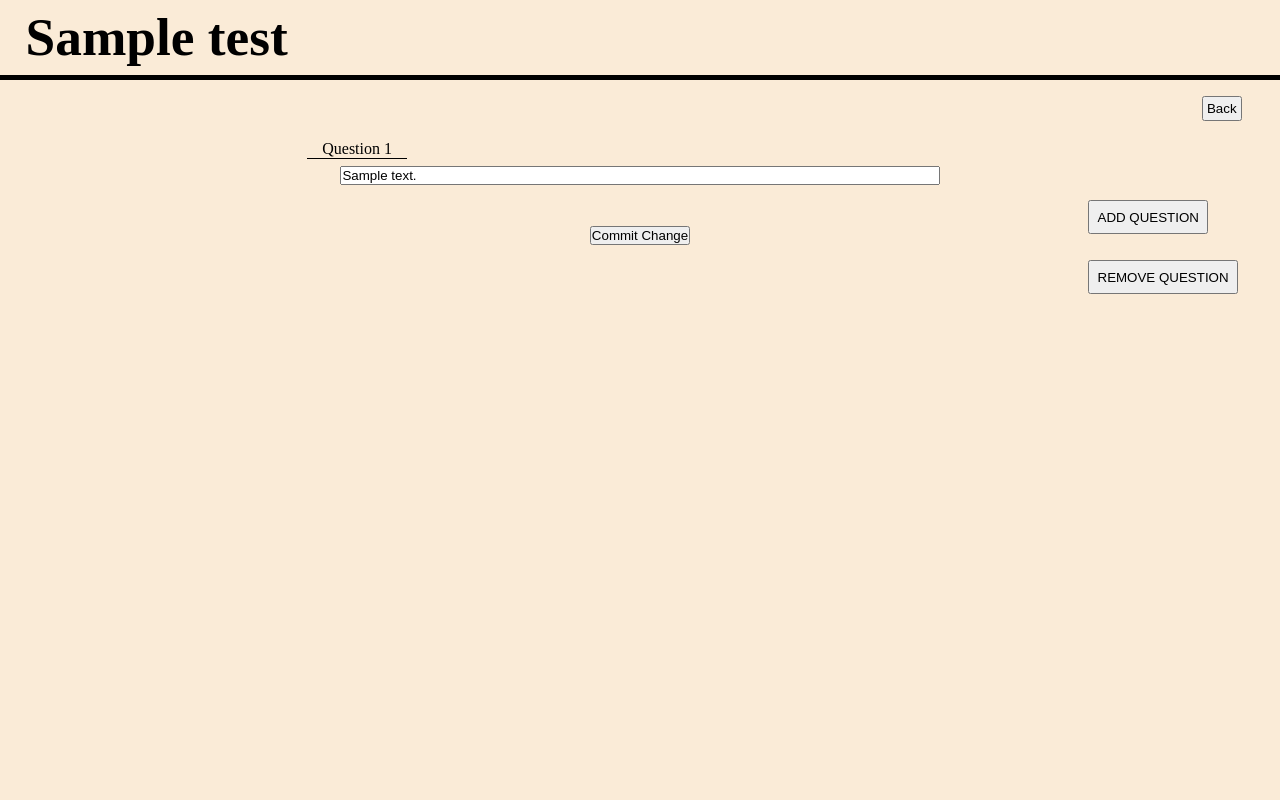
After one commit to rathsamaiden-prog/Exam_Management, a Flask app: page /edit_test_page/1 in a window 1280 px wide. The commit adds this page. Run offline with Flask 3, Linux system fonts and the light colour scheme; tables that the repository leaves empty hold one stand-in row (values such as "Sample post").

Commit message:
css,html,js of edit test page complete

```diff
--- a/exam_testing.sql
+++ b/exam_testing.sql
@@ -67,4 +67,4 @@ select * from submission;
 select * from test;
 
 
-SELECT DISTINCT * FROM test;
+SELECT t.title, q.question_text FROM test t JOIN question q ON t.test_id = q.test_id WHERE t.test_id = 1;
--- a/main.py
+++ b/main.py
@@ -8,6 +8,7 @@ conn_str = 'mysql://root:cset155@localhost/examdb'
 engine = create_engine(conn_str, echo=False)
 conn = engine.connect()
 
+# ----------- LOG IN / SIGN IN ---------------
 @app.route('/')
 def index():
     return render_template('index.html')
@@ -24,6 +25,7 @@ def sign_up():
         else:
             return redirect(url_for('teacher_page'))
     return render_template('index.html')
+
 @app.route('/sign_in', methods=['GET', 'POST'])
 def sign_in():
     if request.method == 'POST':
@@ -41,35 +43,7 @@ def sign_in():
         except BaseException:
             flash('Invalid or non-existent credentials. Please try again.', 'errror')
             return redirect(url_for('sign_in'))
-
     return render_template('sign_in.html')
-@app.route('/teacher_page')
-def teacher_page():
-    test_page_tb = conn.execute(text('SELECT ' \
-                                        't.test_id,'\
-                                        't.title,' \
-                                        'COUNT(q.question_id) AS question_count,' \
-                                        'a.name AS creator_name ' \
-                                    'FROM test t ' \
-                                    'JOIN account a ON t.created_by = a.acc_id ' \
-                                    'LEFT JOIN question q ON t.test_id = q.test_id ' \
-                                    'GROUP BY t.test_id, t.title, a.name;'))
-    return render_template('teacher_main.html', test_page_tb=test_page_tb)
-@app.route('/delete_test/<int:test_id>', methods=['POST'])
-def delete_test(test_id):
-    print(session['user_id'])
-    conn.execute(text('DELETE FROM test WHERE test_id=:id AND created_by=:user_id'),{'id':test_id, 'user_id':session.get('user_id')})
-    conn.commit()
-    return redirect('/teacher_page')
-
-
-@app.route('/student_page')
-def student_page():
-    # Add logic for student page as needed
-    return render_template('student_main.html')
-
-
-
 
 
 def errorDetect():
@@ -91,6 +65,47 @@ def errorDetect():
         check = True
     return check
 
+# --------------- TEACHER PAGE AND FUNCS -------------------
+@app.route('/teacher_page')
+def teacher_page():
+    test_page_tb = conn.execute(text('SELECT ' \
+                                        't.test_id,'\
+                                        't.title,' \
+                                        'COUNT(q.question_id) AS question_count,' \
+                                        'a.name AS creator_name ' \
+                                    'FROM test t ' \
+                                    'JOIN account a ON t.created_by = a.acc_id ' \
+                                    'LEFT JOIN question q ON t.test_id = q.test_id ' \
+                                    'GROUP BY t.test_id, t.title, a.name;'))
+    return render_template('teacher_main.html', test_page_tb=test_page_tb)
+
+@app.route('/edit_test_page/<int:test_id>', methods=['GET','POST'])
+def edit_test(test_id):
+    test_title = conn.execute(text('SELECT title FROM test WHERE test_id = :test_id;'),{'test_id':test_id}).fetchone()[0]
+    test_questions = conn.execute(text('SELECT q.question_text FROM test t JOIN question q ON t.test_id = q.test_id WHERE t.test_id = :test_id;'),{'test_id':test_id}).fetchall()
+    return render_template('edit_test.html',test_title=test_title, test_questions=test_questions)
+
+@app.route('/delete_test/<int:test_id>', methods=['POST'])
+def delete_test(test_id):
+    print(session['user_id'])
+    conn.execute(text('DELETE FROM test WHERE test_id=:id AND created_by=:user_id'),{'id':test_id, 'user_id':session.get('user_id')})
+    conn.commit()
+    return redirect('/teacher_page')
+
+
+
+# --------------- STUDENT PAGE AND FUNCS -------------------
+@app.route('/student_page')
+def student_page():
+    # Add logic for student page as needed
+    return render_template('student_main.html')
+
+
+
+
+
+
+
 
 if __name__ == '__main__':
     app.run(debug=True)
--- /dev/null
+++ b/static/styles/test-view.css
@@ -0,0 +1,70 @@
+*{
+    padding: 0;
+    margin: 0;
+    box-sizing: border-box;
+}
+/* BACKGROUND */
+body{
+    display: flex;
+    flex-direction: column;
+    align-items: center;
+    background-color: antiquewhite;
+}
+#title{
+    width: 100%;
+    height: 10vh;
+    padding: 0.5% 0 0 2%;
+    font-size: 40pt;
+    border-bottom: solid 5px black;
+}
+/* FORM */
+#question_cont{
+    display: flex;
+    flex-direction: column;
+    align-items: center;
+    width: 65%;
+    height: 75vh;
+    margin-top: 7.5vh;
+    margin: 7.5vh 0;
+    overflow-y: scroll;
+}
+.question_rows{
+    display: flex;
+    flex-direction: column;
+    width: 80%;
+    margin-bottom: 5%;
+}
+.question_labels{
+    text-align: center;
+    width: 15%;
+    margin: 0 85% 1% 0;
+    border-bottom: 1px solid black;
+}
+.questions{
+    width: 90%;
+    margin-left: 5%;
+}
+#add-btn{
+    width: fit-content;
+    position: absolute;
+    z-index: 10;
+    left: 85%;
+    top: 25%;
+    padding: 7.5px;
+}
+#remove-btn{
+    width: fit-content;
+    position: absolute;
+    z-index: 10;
+    left: 85%;
+    top: 32.5%;
+    padding: 7.5px;
+}
+#back-cont{
+    position: absolute;
+    right: 3%;
+    top: 12%;
+}
+#back-btn{
+    padding: 3px;
+}
--- /dev/null
+++ b/templates/edit_test.html
@@ -0,0 +1,56 @@
+<!DOCTYPE html>
+<html lang="en">
+<head>
+    <meta charset="UTF-8">
+    <meta name="viewport" content="width=device-width, initial-scale=1.0">
+    <link rel="stylesheet" href="../static/styles/test-view.css">
+    <title>Document</title>
+</head>
+<body>
+    <h1 id="title">{{test_title}}</h1>
+    <form action="" method="post" id="back-cont">
+        <input type="button" value="Back" id="back-btn">
+    </form>
+    <form action="" method="POST" id="question_cont">
+        {% for q in test_questions %}
+            <div class="question_rows">
+                <label class="question_labels">Question {{ loop.index }}</label>
+                <input type="text" value='{{ q[0] }}' name="questions" class="questions">
+            </div>
+        {% endfor %}
+        <input type="submit" value="Commit Change">
+    </form>
+    <button type="button" id="add-btn">ADD QUESTION</button>
+    <button type="button" id="remove-btn">REMOVE QUESTION</button>
+
+
+<script>
+    const addBtn = document.getElementById('add-btn')
+    const removeBtn = document.getElementById('remove-btn')
+    const container = document.getElementById('question_cont')
+
+    addBtn.addEventListener('click', function(){
+        const count = document.querySelectorAll('.question_rows').length + 1
+
+        const div = document.createElement('div')
+        div.classList.add('question_rows')
+
+        div.innerHTML = `
+            <label class="question_labels">Question ${count}</label>
+            <input type="text" placeholder="Enter here" name="questions" class="questions">
+        `
+        const submitBtn = container.querySelector('input[type="submit"]')
+        container.insertBefore(div, submitBtn)
+        container.scrollTop = container.scrollHeight
+    })
+
+    removeBtn.addEventListener('click', function(){
+        const rows = container.querySelectorAll('.question_rows')
+
+        if (rows.length > 0) {
+            rows[rows.length - 1].remove()
+        }
+    })
+</script>
+</body>
+</html>
```
Also changed, not shown: static/styles/main-style.css (+60 -0 lines), templates/teacher_main.html (+12 -10 lines).
